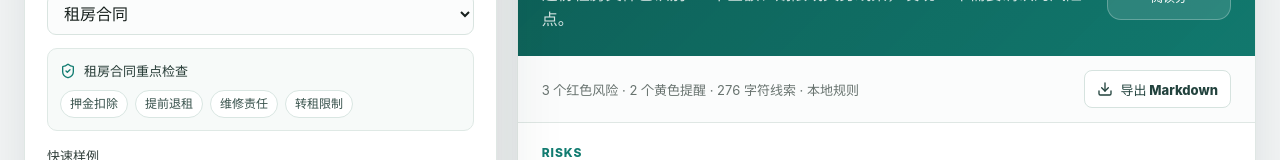
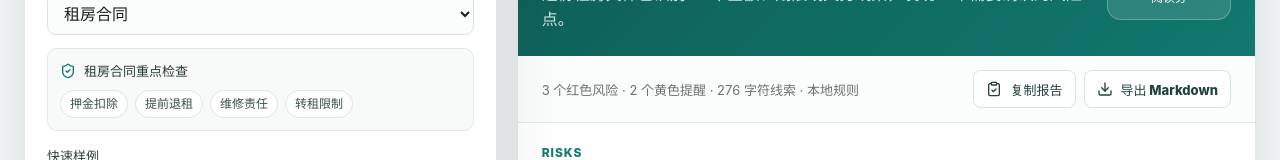
Before and after one commit to ppxu/plaindoc, a React (Vite) app: page / in a window 1280 px wide. Shown: the part 224-384 px from the top of the page. Built offline with nearby package versions, Linux system fonts and the light colour scheme.

Commit message:
feat: copy full markdown report

```diff
--- a/src/components/ReportPanel.tsx
+++ b/src/components/ReportPanel.tsx
@@ -1,6 +1,8 @@
-import { Download, ShieldCheck } from "lucide-react";
+import { useState } from "react";
+import { ClipboardCheck, Download, ShieldCheck } from "lucide-react";
 import type { AnalysisReport } from "../types";
 import { reportToMarkdown } from "../export/markdown";
+import { copyTextToClipboard } from "../utils/clipboard";
 import { ActionPlan } from "./ActionPlan";
 import { Checklist } from "./Checklist";
 import { ClauseEditPack } from "./ClauseEditPack";
@@ -13,11 +15,17 @@ interface ReportPanelProps {
 }
 
 export function ReportPanel({ report, onCopyChecklist, onCopyActionMessage }: ReportPanelProps) {
+  const [copyReportState, setCopyReportState] = useState<"idle" | "copied" | "failed">("idle");
   const redCount = report.findings.filter((finding) => finding.severity === "red").length;
   const yellowCount = report.findings.filter((finding) => finding.severity === "yellow").length;
+  const markdownReport = reportToMarkdown(report);
+
+  async function copyReport() {
+    setCopyReportState((await copyTextToClipboard(markdownReport)) ? "copied" : "failed");
+  }
 
   function downloadMarkdown() {
-    const blob = new Blob([reportToMarkdown(report)], { type: "text/markdown;charset=utf-8" });
+    const blob = new Blob([markdownReport], { type: "text/markdown;charset=utf-8" });
     const url = URL.createObjectURL(blob);
     const anchor = document.createElement("a");
     anchor.href = url;
@@ -44,13 +52,25 @@ export function ReportPanel({ report, onCopyChecklist, onCopyActionMessage }: Re
         <span>
           {redCount} 个红色风险 · {yellowCount} 个黄色提醒 · {report.wordCount} 字符线索 · {sourceText(report)}
         </span>
-        <button className="ghost-button" type="button" onClick={downloadMarkdown}>
-          <Download aria-hidden="true" />
-          导出 Markdown
-        </button>
+        <div className="report-action-buttons">
+          <button className="ghost-button" type="button" onClick={copyReport}>
+            <ClipboardCheck aria-hidden="true" />
+            {copyReportLabel(copyReportState)}
+          </button>
+          <button className="ghost-button" type="button" onClick={downloadMarkdown}>
+            <Download aria-hidden="true" />
+            导出 Markdown
+          </button>
+        </div>
       </div>
 
       {report.notice ? <p className="report-notice">{report.notice}</p> : null}
+      {copyReportState === "failed" ? (
+        <div className="report-copy-fallback">
+          <span>浏览器没有允许自动复制。可以在这里手动全选复制完整报告。</span>
+          <textarea readOnly value={markdownReport} aria-label="完整 Markdown 报告" />
+        </div>
+      ) : null}
 
       <section className="report-section">
         <p className="section-label">Risks</p>
@@ -103,6 +123,12 @@ export function ReportPanel({ report, onCopyChecklist, onCopyActionMessage }: Re
   );
 }
 
+function copyReportLabel(state: "idle" | "copied" | "failed"): string {
+  if (state === "copied") return "已复制";
+  if (state === "failed") return "复制失败";
+  return "复制报告";
+}
+
 function sourceText(report: AnalysisReport): string {
   if (report.source === "model") {
     return report.modelName ? `AI 增强：${report.modelName}` : "AI 增强";
--- a/src/styles.css
+++ b/src/styles.css
@@ -580,6 +580,13 @@ textarea:focus,
   font-size: 13px;
 }
 
+.report-action-buttons {
+  display: flex;
+  flex-wrap: wrap;
+  justify-content: flex-end;
+  gap: 8px;
+}
+
 .report-notice {
   margin: 0;
   padding: 12px 24px;
@@ -588,6 +595,32 @@ textarea:focus,
   border-bottom: 1px solid #d7e6e1;
   font-size: 13px;
   line-height: 1.5;
+}
+
+.report-copy-fallback {
+  display: grid;
+  gap: 10px;
+  padding: 14px 24px;
+  background: #fff8ee;
+  border-bottom: 1px solid #ead9bf;
+}
+
+.report-copy-fallback span {
+  color: #6f4b18;
+  font-size: 13px;
+  font-weight: 750;
+  line-height: 1.45;
+}
+
+.report-copy-fallback textarea {
+  min-height: 180px;
+  max-height: 320px;
+  color: #2d352f;
+  background: #fff;
+  font-family: ui-monospace, SFMono-Regular, Menlo, Consolas, monospace;
+  font-size: 12px;
+  line-height: 1.5;
+  resize: vertical;
 }
 
 .ghost-button {
@@ -1051,6 +1084,7 @@ textarea:focus,
   .report-hero,
   .report-actions,
   .report-notice,
+  .report-copy-fallback,
   .disclaimer {
     padding-left: 16px;
     padding-right: 16px;
@@ -1070,6 +1104,10 @@ textarea:focus,
     flex-direction: column;
   }
 
+  .report-action-buttons {
+    justify-content: stretch;
+  }
+
   .ghost-button {
     justify-content: center;
   }
--- a/src/utils/clipboard.ts
+++ b/src/utils/clipboard.ts
@@ -1,6 +1,6 @@
 export async function copyTextToClipboard(text: string): Promise<boolean> {
   try {
-    if (navigator.clipboard && window.isSecureContext) {
+    if (navigator.clipboard?.writeText) {
       await navigator.clipboard.writeText(text);
       return true;
     }
@@ -15,7 +15,9 @@ export async function copyTextToClipboard(text: string): Promise<boolean> {
   textarea.style.left = "-9999px";
   textarea.style.top = "0";
   document.body.appendChild(textarea);
+  textarea.focus();
   textarea.select();
+  textarea.setSelectionRange(0, textarea.value.length);
 
   try {
     return document.execCommand("copy");
```
Also changed, not shown: 2 other files (tests, documents, lock files or other folders).
